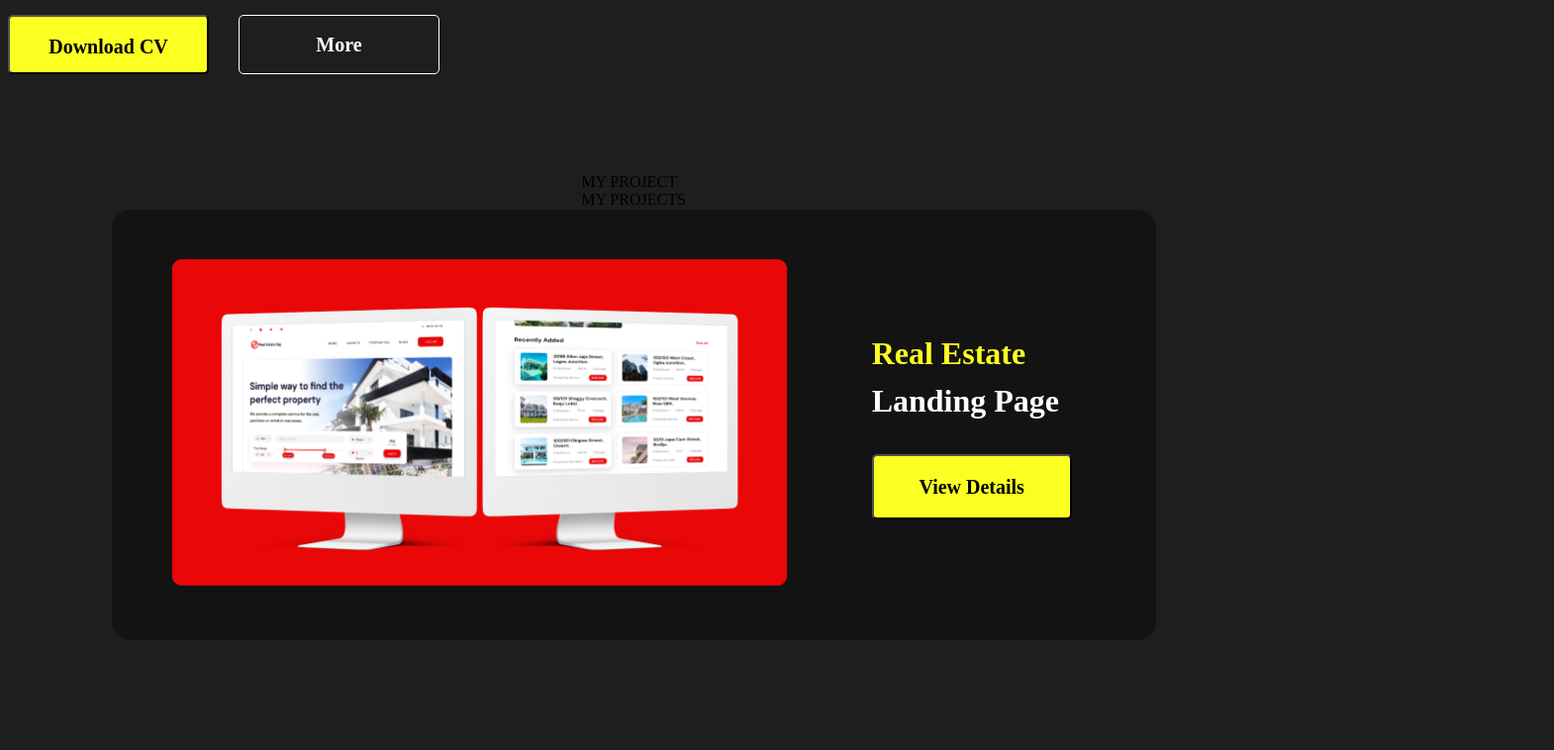
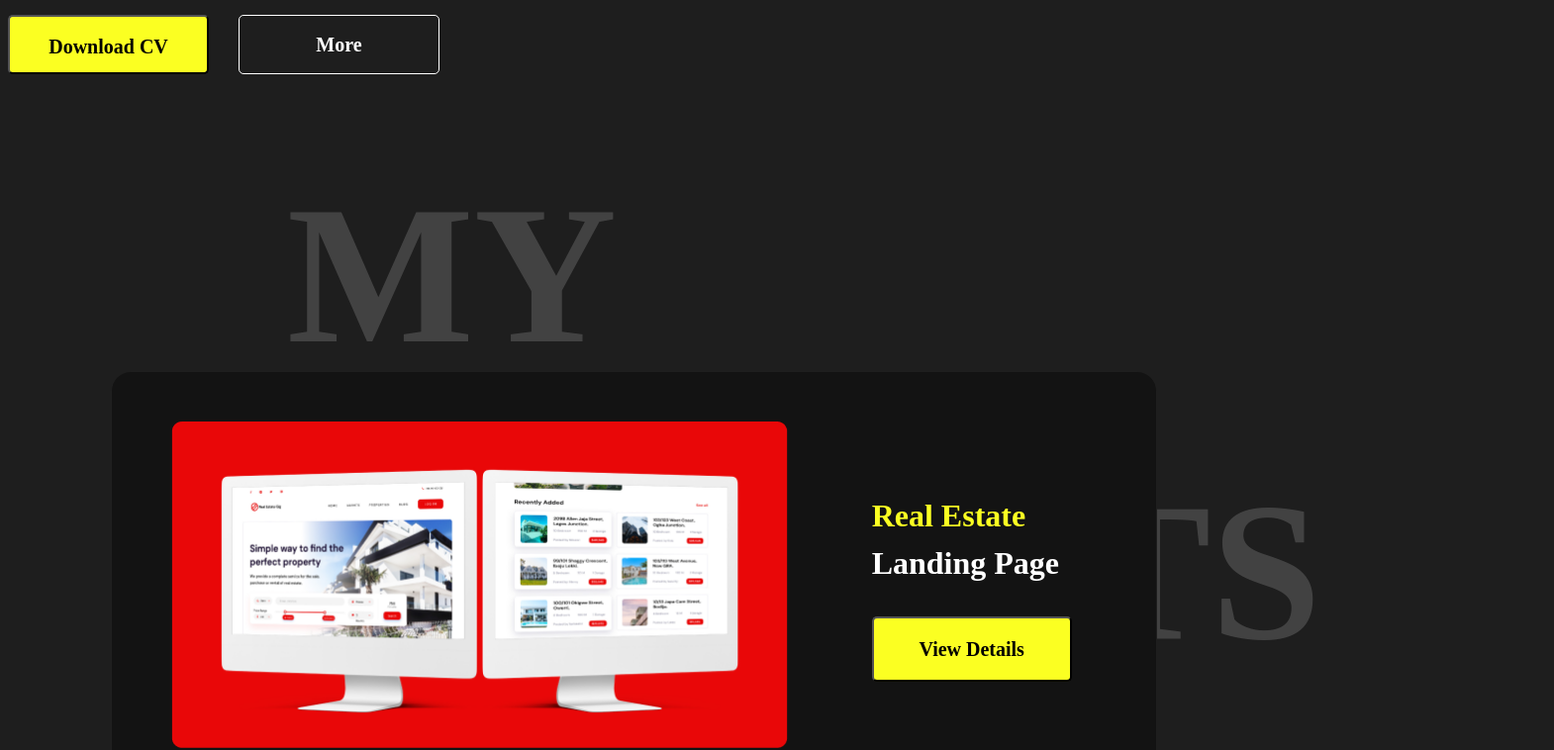
Before and after one commit to adambaker786/portfolio, a React (Create React App) app: page / in a window 1280 px wide. Shown: the part 720-1478 px from the top of the page at 99% size, 1570 px wide, since content can reach past the window. Built offline with nearby package versions, Linux system fonts and the light colour scheme.

Commit message:
added project stuff

```diff
--- a/src/main/projects/Projects.jsx
+++ b/src/main/projects/Projects.jsx
@@ -7,11 +7,11 @@ const Projects = () => {
         <div className={styles.projects}>
             <div className={styles.project_text}>
                 <div className={styles.project_big_text}>
-                    MY PROJECT
-                </div>
-                <div className={styles.project_text}>
                     MY PROJECTS
                 </div>
+                {/* <div className={styles.project_text}>
+                    MY PROJECTS
+                </div> */}
             </div>
             <div className={styles.project_cards}>
                 <div className={styles.project_cards_content}>
--- a/src/main/projects/Projects.module.css
+++ b/src/main/projects/Projects.module.css
@@ -6,8 +6,26 @@
     justify-content: center;
     align-items: center;
 }
+.project_big_text {
+    position: absolute;
+    width: 100%;
+    height: 300px;
+    left: 290px;
+    top: 848px;
+    z-index: -1;
 
+    font-family: 'Poppins';
+    font-style: normal;
+    font-weight: 600;
+    font-size: 200px;
+    line-height: 300px;
+    /* identical to box height */
+    color: rgba(153, 153, 153, 0.3);;
+
+
+}
 .project_cards{
+    margin-top: 200px;
     width: 1057px;
     height: 437px;
     background: #131313;
```
